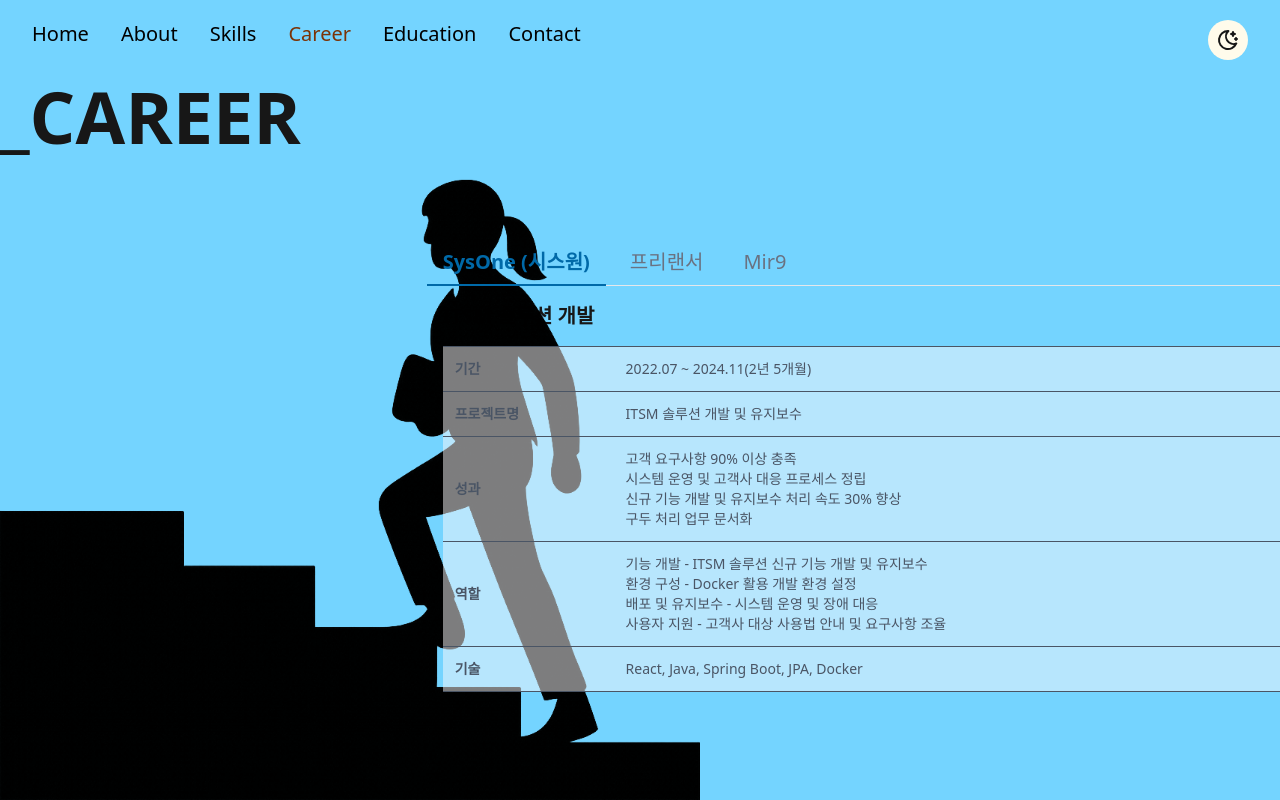
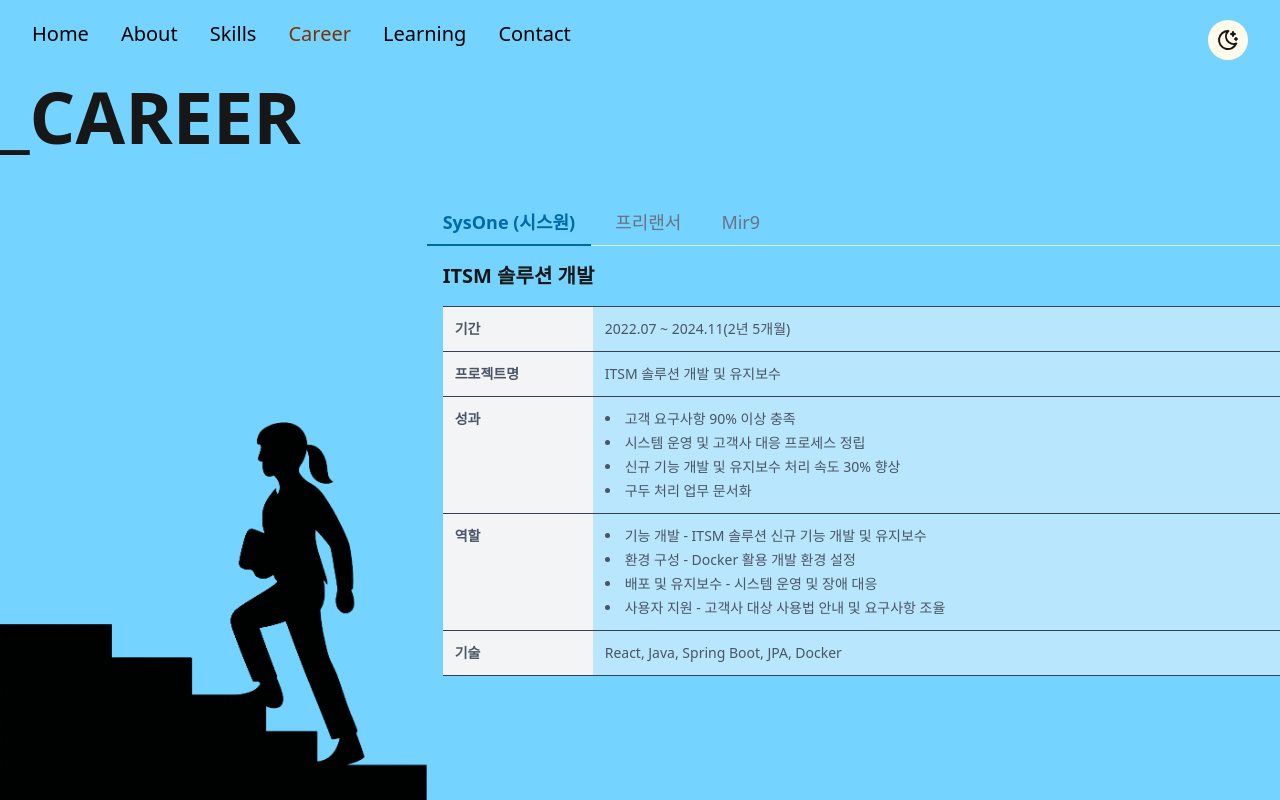
Before and after one commit to jinsiri/truthprevails, a Next.js app: page /classic/career in a window 1280 px wide. Built offline with nearby package versions, Linux system fonts and the light colour scheme.

Commit message:
Feat: 클래식버전-SKILL/CAREER/LEARNING 페이지 디바이스별 출력 UI 조정, 전환효과 추가

```diff
--- a/app/classic/about/page.tsx
+++ b/app/classic/about/page.tsx
@@ -21,7 +21,7 @@ export default function ClassicAbout() {
       <h2 className='text-4xl font-black uppercase md:text-5xl lg:text-7xl'>_About</h2>
       <div className='mt-10 items-center lg:flex'>
         <motion.div className='flex-shrink-0' initial={{ x: -100, opacity: 0 }} animate={{ x: 0, opacity: 1 }} transition={{ duration: 1, ease: 'easeOut' }}>
-          <Image src={`${process.env.NEXT_PUBLIC_BASE_PATH || ''}/images/about.png`} alt={"It's me, jinsil!"} width={550} height={550} />
+          <Image src={`/images/about.png`} alt={"It's me, jinsil!"} width={550} height={550} />
         </motion.div>
         <ul className='w-full py-10 pl-10 text-base font-medium md:text-xl lg:pl-20 xl:text-2xl'>
           {traits.map((text, index) => (
--- a/app/classic/career/page.tsx
+++ b/app/classic/career/page.tsx
@@ -1,25 +1,89 @@
 'use client';
 
+import { motion } from 'framer-motion';
 import Image from 'next/image';
-import { useState } from 'react';
+import { Fragment, useState } from 'react';
+
+const tabTitles = ['SysOne (시스원)', '프리랜서', 'Mir9'];
+const experiences = [
+  {
+    title: 'ITSM 솔루션 개발',
+    data: [
+      { label: '기간', value: '2022.07 ~ 2024.11(2년 5개월)' },
+      { label: '프로젝트명', value: 'ITSM 솔루션 개발 및 유지보수' },
+      {
+        label: '성과',
+        value: [
+          '고객 요구사항 90% 이상 충족',
+          '시스템 운영 및 고객사 대응 프로세스 정립',
+          '신규 기능 개발 및 유지보수 처리 속도 30% 향상',
+          '구두 처리 업무 문서화',
+        ],
+      },
+      {
+        label: '역할',
+        value: [
+          '기능 개발 - ITSM 솔루션 신규 기능 개발 및 유지보수',
+          '환경 구성 - Docker 활용 개발 환경 설정',
+          '배포 및 유지보수 - 시스템 운영 및 장애 대응',
+          '사용자 지원 - 고객사 대상 사용법 안내 및 요구사항 조율',
+        ],
+      },
+      { label: '기술', value: 'React, Java, Spring Boot, JPA, Docker' },
+    ],
+  },
+  {
+    title: '외주 작업 / 웹 퍼블리싱',
+    data: [
+      { label: '기간', value: '2021.08 ~ 2022.06(11개월)' },
+      { label: '프로젝트명', value: '기업 웹사이트 구축/이벤트 페이지 작업' },
+      {
+        label: '성과',
+        value: ['클라이언트 요구사항 100% 반영', '프로젝트 일정 준수 및 품질 유지', '재계약율 80% 이상 유지'],
+      },
+      {
+        label: '역할',
+        value: ['웹 퍼블리싱 - 반응형 웹페이지 및 UI 구현', '고객 커뮤니케이션 – 요구사항 정리 및 피드백 반영', '추가 개발 - 간단한 기능 개발 및 유지보수'],
+      },
+      { label: '기술', value: 'HTML, CSS, JavaScript, jQuery, PHP' },
+    ],
+  },
+  {
+    title: '웹 에이전시 / 웹 퍼블리싱',
+    data: [
+      { label: '기간', value: '2018.07 ~ 2020.11(2년 5개월)' },
+      { label: '프로젝트명', value: '기업/공공기관 웹사이트 구축' },
+      {
+        label: '성과',
+        value: ['프로젝트 납기 준수율 100%', '접근성 및 반응형 최적화로 웹사이트 품질 향상', '기획-개발 간 커뮤니케이션 효율 증대 기여'],
+      },
+      {
+        label: '역할',
+        value: [
+          '웹 퍼블리싱 - HTML, CSS, JS 활용한 화면 디자인 구현',
+          '디자인 구현 - 기획/디자인 시안 반영 및 인터랙션 추가',
+          '협업 조율 - 기획자-백엔드 개발자와 기능 연계 논의',
+          '웹 표준/접근성 준수 - 최적화된 코드 작성',
+        ],
+      },
+      { label: '기술', value: 'HTML, CSS, JavaScript, jQuery' },
+    ],
+  },
+];
 
 export default function ClassicCareer() {
   const [activeTab, setActiveTab] = useState(0);
-  const tabTitles = ['SysOne (시스원)', '프리랜서', 'Mir9'];
 
   return (
-    <section className={'relative flex h-screen flex-col items-end bg-sky-300'}>
-      <h2 className={'top-20 left-0 text-left text-4xl font-black uppercase md:text-5xl lg:text-7xl xl:absolute'}>_Career</h2>
-      <div className={'w-full lg:w-1/2 xl:w-2/3 xl:pt-40'}>
-        <Image
-          className={'absolute bottom-0 left-0 -scale-x-100'}
-          src={`${process.env.NEXT_PUBLIC_BASE_PATH || ''}/images/career.png`}
-          alt={'My career step'}
-          width={700}
-          height={700}
-        />
-
-        <div className='relative z-10 w-full border-b border-gray-200 text-center text-xl font-medium text-gray-500 dark:border-gray-700 dark:text-gray-400'>
+    <section className={'relative flex min-h-screen w-full flex-col items-end bg-sky-300'}>
+      <h2 className={'absolute top-20 left-0 text-left text-4xl font-black uppercase md:text-5xl lg:text-7xl'}>_Career</h2>
+      <motion.div
+        initial={{ opacity: 0 }}
+        animate={{ opacity: 1 }}
+        transition={{ duration: 0.8, ease: 'easeOut' }}
+        className='w-full pt-20 text-right lg:w-1/2 xl:w-2/3 xl:pt-30'
+      >
+        <div className='relative z-10 w-full border-b border-gray-200 text-center text-sm font-medium text-gray-500 md:text-lg xl:text-lg dark:border-gray-700 dark:text-gray-400'>
           <ul className='-mb-px flex w-full flex-wrap'>
             {tabTitles.map((title, index) => (
               <li className='me-2' key={index}>
@@ -38,143 +102,46 @@ export default function ClassicCareer() {
           </ul>
         </div>
 
-        <ul className='pt-4 pl-4 text-lg'>
-          {activeTab === 0 && (
-            <li>
-              <h3 className='mb-4 text-xl font-bold'>ITSM 솔루션 개발</h3>
-              <div className='relative w-full overflow-x-auto'>
-                <table className={'table-default'}>
-                  <tbody>
-                    <tr>
-                      <th>기간</th>
-                      <td>2022.07 ~ 2024.11(2년 5개월)</td>
-                    </tr>
-                    <tr>
-                      <th>프로젝트명</th>
-                      <td>ITSM 솔루션 개발 및 유지보수</td>
-                    </tr>
-                    <tr>
-                      <th>성과</th>
-                      <td>
-                        <ul>
-                          <li>고객 요구사항 90% 이상 충족</li>
-                          <li>시스템 운영 및 고객사 대응 프로세스 정립</li>
-                          <li>신규 기능 개발 및 유지보수 처리 속도 30% 향상</li>
-                          <li>구두 처리 업무 문서화</li>
-                        </ul>
-                      </td>
-                    </tr>
-                    <tr>
-                      <th>역할</th>
-                      <td>
-                        <ul>
-                          <li>기능 개발 - ITSM 솔루션 신규 기능 개발 및 유지보수</li>
-                          <li>환경 구성 - Docker 활용 개발 환경 설정</li>
-                          <li>배포 및 유지보수 - 시스템 운영 및 장애 대응</li>
-                          <li>사용자 지원 - 고객사 대상 사용법 안내 및 요구사항 조율</li>
-                        </ul>
-                      </td>
-                    </tr>
-                    <tr>
-                      <th>기술</th>
-                      <td>React, Java, Spring Boot, JPA, Docker</td>
-                    </tr>
-                  </tbody>
-                </table>
-              </div>
-            </li>
-          )}
+        <ul className='pt-4 pr-4 pl-4 text-left text-lg lg:pr-0'>
+          {experiences.map(
+            (exp, index) =>
+              activeTab === index && (
+                <li key={index} className='mb-8'>
+                  <h3 className='mb-4 text-xl font-bold'>{exp.title}</h3>
 
-          {activeTab === 1 && (
-            <li>
-              <h3 className='mb-4 text-xl font-bold'>외주 작업 / 웹 퍼블리싱</h3>
-              <div className='relative w-full overflow-x-auto'>
-                <table className={'table-default'}>
-                  <tbody>
-                    <tr>
-                      <th>기간</th>
-                      <td>2021.08 ~ 2022.06(11개월)</td>
-                    </tr>
-                    <tr>
-                      <th>프로젝트명</th>
-                      <td>기업 웹사이트 구축/이벤트 페이지 작업</td>
-                    </tr>
-                    <tr>
-                      <th>성과</th>
-                      <td>
-                        <ul>
-                          <li>클라이언트 요구사항 100% 반영</li>
-                          <li>프로젝트 일정 준수 및 품질 유지</li>
-                          <li>재계약율 80% 이상 유지</li>
-                        </ul>
-                      </td>
-                    </tr>
-                    <tr>
-                      <th>역할</th>
-                      <td>
-                        <ul>
-                          <li>웹 퍼블리싱 - 반응형 웹페이지 및 UI 구현</li>
-                          <li>고객 커뮤니케이션 – 요구사항 정리 및 피드백 반영</li>
-                          <li>추가 개발 - 간단한 기능 개발 및 유지보수</li>
-                        </ul>
-                      </td>
-                    </tr>
-                    <tr>
-                      <th>기술</th>
-                      <td>HTML, CSS, JavaScript, jQuery, PHP</td>
-                    </tr>
-                  </tbody>
-                </table>
-              </div>
-            </li>
-          )}
-
-          {activeTab === 2 && (
-            <li>
-              <h3 className='mb-4 text-xl font-bold'>웹 에이전시 / 웹 퍼블리싱</h3>
-              <div className='relative w-full overflow-x-auto'>
-                <table className={'table-default'}>
-                  <tbody>
-                    <tr>
-                      <th>기간</th>
-                      <td>2018.07 ~ 2020.11(2년 5개월)</td>
-                    </tr>
-                    <tr>
-                      <th>프로젝트명</th>
-                      <td>브랜드/공공기관 웹사이트 구축</td>
-                    </tr>
-                    <tr>
-                      <th>성과</th>
-                      <td>
-                        <ul>
-                          <li>프로젝트 납기 준수율 100%</li>
-                          <li>접근성 및 반응형 최적화로 웹사이트 품질 향상</li>
-                          <li>기획-개발 간 커뮤니케이션 효율 증대 기여</li>
-                        </ul>
-                      </td>
-                    </tr>
-                    <tr>
-                      <th>역할</th>
-                      <td>
-                        <ul>
-                          <li>웹 퍼블리싱 - HTML, CSS, JS 활용한 화면 디자인 구현</li>
-                          <li>디자인 구현 - 기획/디자인 시안 반영 및 인터랙션 추가</li>
-                          <li>협업 조율 - 기획자-백엔드 개발자와 기능 연계 논의</li>
-                          <li>웹 표준/접근성 준수 - 최적화된 코드 작성</li>
-                        </ul>
-                      </td>
-                    </tr>
-                    <tr>
-                      <th>기술</th>
-                      <td>HTML, CSS, JavaScript, jQuery</td>
-                    </tr>
-                  </tbody>
-                </table>
-              </div>
-            </li>
+                  <div className='w-full border-collapse text-left text-sm text-gray-600 lg:block rtl:text-right dark:text-gray-400'>
+                    <div className='border-t border-gray-700 bg-gray-50/50 md:grid md:grid-cols-[150px_1fr]'>
+                      {exp.data.map((item, idx) => (
+                        <Fragment key={idx}>
+                          <div className='border-gray-700 bg-gray-100 p-3 font-semibold md:border-b'>{item.label}</div>
+                          <div className='border-b border-gray-700 p-3'>
+                            {Array.isArray(item.value) ? (
+                              <ul className='list-inside list-disc space-y-1'>
+                                {item.value.map((v, i) => (
+                                  <li key={i}>{v}</li>
+                                ))}
+                              </ul>
+                            ) : (
+                              item.value
+                            )}
+                          </div>
+                        </Fragment>
+                      ))}
+                    </div>
+                  </div>
+                </li>
+              ),
           )}
         </ul>
-      </div>
+
+        <Image
+          className={'bottom-0 mt-10 inline-block lg:absolute lg:left-0 lg:mt-0 lg:w-1/2 lg:-scale-x-100 xl:w-1/3'}
+          src={`/images/career.png`}
+          alt={'My career step'}
+          width={700}
+          height={700}
+        />
+      </motion.div>
     </section>
   );
 }
--- a/components/classic/GlobalNavigation.tsx
+++ b/components/classic/GlobalNavigation.tsx
@@ -11,7 +11,7 @@ export function GlobalNavigation() {
     { href: '/classic/about', label: 'About' },
     { href: '/classic/skills', label: 'Skills' },
     { href: '/classic/career', label: 'Career' },
-    { href: '/classic/education', label: 'Education' },
+    { href: '/classic/learning', label: 'Learning' },
     { href: '/classic/contact', label: 'Contact' },
   ];
 
--- a/styles/globals.css
+++ b/styles/globals.css
@@ -174,8 +174,12 @@ footer {
   color: #666;
 }
 
+.table-default-wrap {
+  @apply overflow-x-auto
+}
+
 .table-default {
-  @apply w-full table-auto border-collapse text-sm text-left text-gray-600 rtl:text-right dark:text-gray-400;
+  @apply w-[500px] sm:w-full table-auto border-collapse text-sm text-left text-gray-600 rtl:text-right dark:text-gray-400;
 }
 
 .table-default thead {
@@ -190,8 +194,12 @@ footer {
   @apply p-3 font-semibold border-b;
 }
 
+.table-default th:first-of-type {
+  @apply sticky left-0 bg-gray-50;
+}
+
 .table-default td {
-  @apply p-3 border-b;
+  @apply p-3 border-b break-keep;
 }
 
 .underline-spacing {
```
Also changed, not shown: app/classic/contact/page.tsx (+6 -18 lines), app/classic/education/page.tsx (deleted, +0 -53 lines), app/classic/learning/page.tsx (added, +100 -0 lines), app/classic/skills/page.tsx (+51 -68 lines), components/classic/TimelineItem.tsx (+7 -6 lines).
